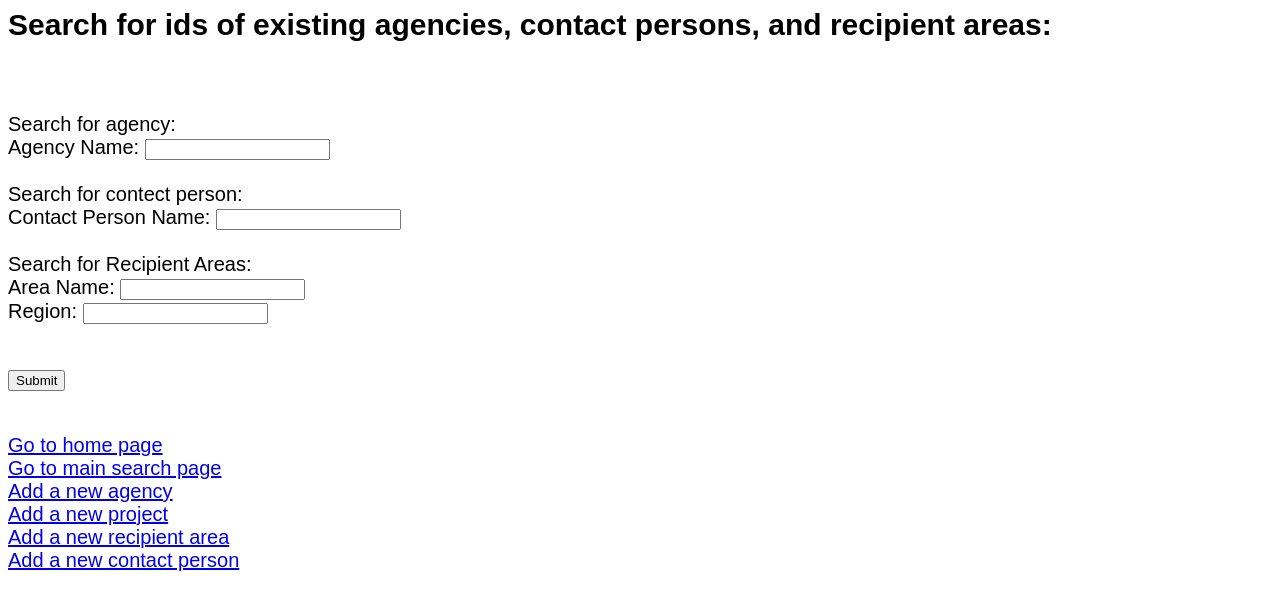
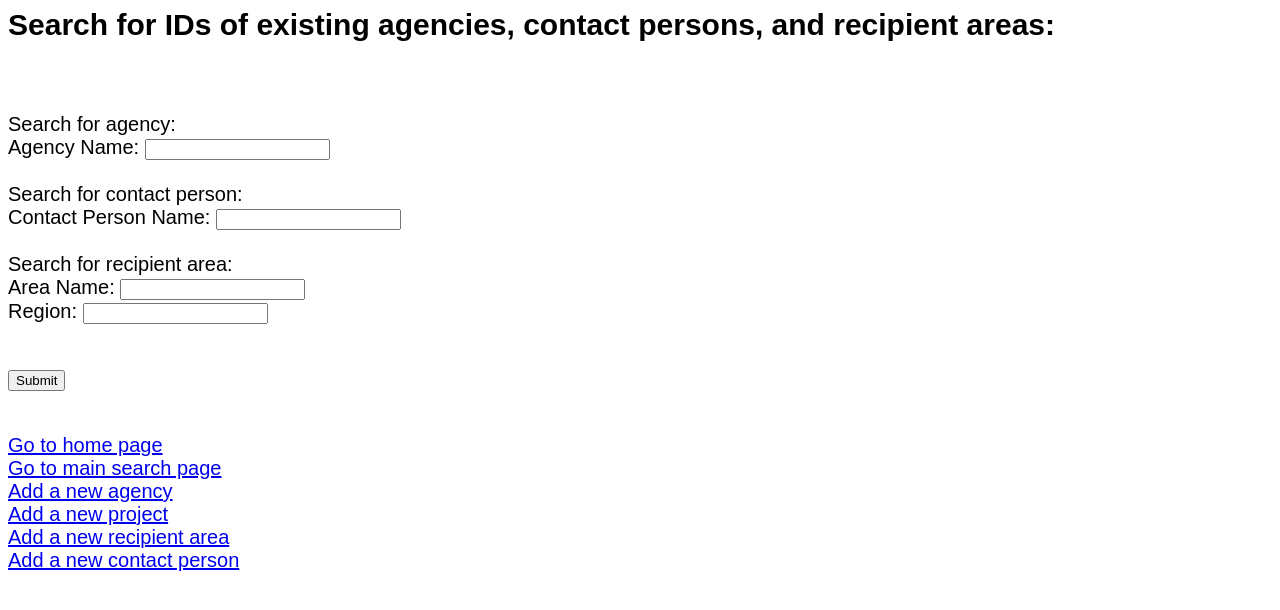
Before and after one commit to ty3gx/w4111_project, a Flask app: page /search_id in a window 1280 px wide. Shown: the top 610 px of the page. Run offline with Flask 2, Linux system fonts and the light colour scheme; parts of the project's set-up code (start-up, migrations or seed data) failed here and were passed over.

Commit message:
spellcheck

```diff
--- a/templates/search_id.html
+++ b/templates/search_id.html
@@ -8,7 +8,7 @@
 
 
 <body>
-  <h2>Search for ids of existing agencies, contact persons, and recipient areas:</h1><br><br>
+  <h2>Search for IDs of existing agencies, contact persons, and recipient areas:</h1><br><br>
 
 
 <form method="POST" action="/search_id_action">
@@ -17,12 +17,12 @@
   <br>
   <br>
 
-  Search for contect person:<br>
+  Search for contact person:<br>
   Contact Person Name: <input type="text" name="person">
   <br>
   <br>
 
-  Search for Recipient Areas:<br>
+  Search for recipient area:<br>
   Area Name: <input type="text" name="area"><br>
   Region:  <input type="text" name="region"><br>
 
```
